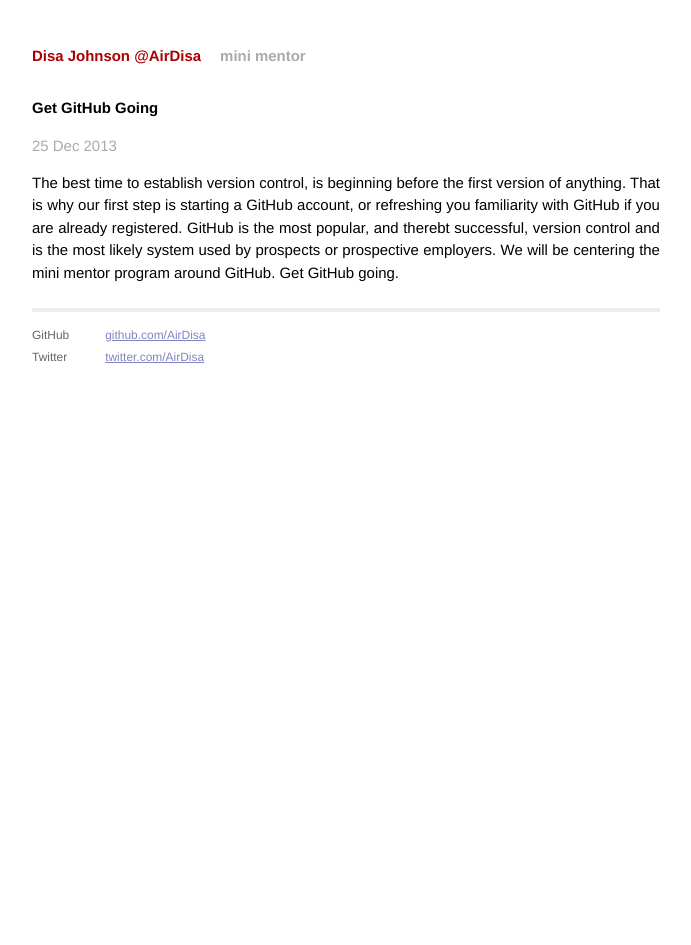
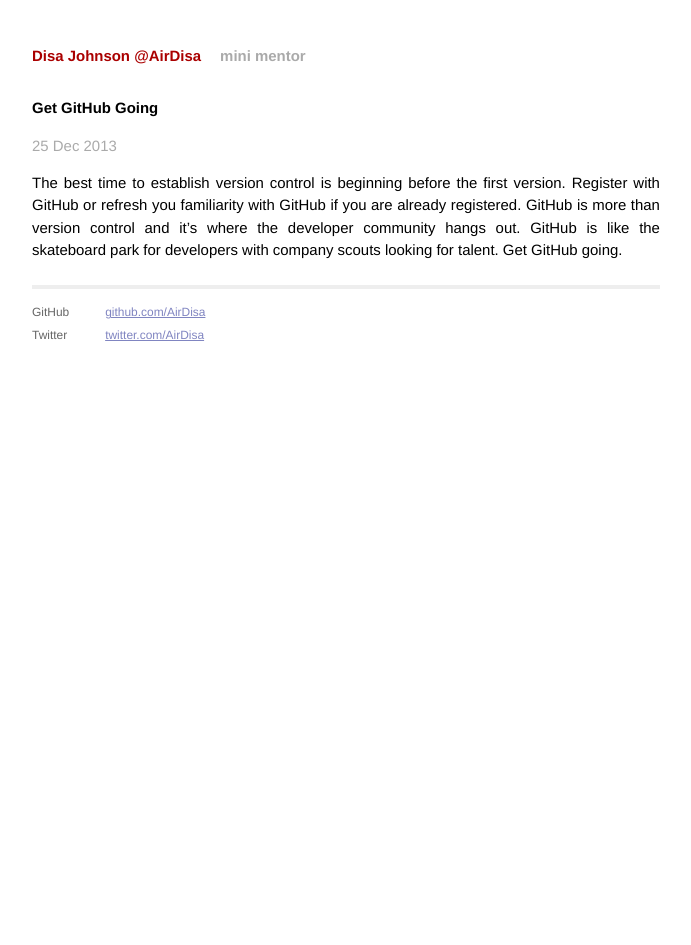
Before and after one commit to AirDisa/airdisa.github.io, a Jekyll site: the page built from _posts/2013-12-25-get-github-going.markdown, in a window 1280 px wide. Shown: the whole page, without its empty margins (294-985 px from the left). Built offline with Jekyll 4.4.1, drawn with Linux system fonts in a browser that asks for light colours; Markdown is read by kramdown in place of the engine named in the settings.

Commit message:
[0.0.23 Blog] Edit 2013-12-25 post

```diff
--- a/_posts/2013-12-25-get-github-going.markdown
+++ b/_posts/2013-12-25-get-github-going.markdown
@@ -6,4 +6,4 @@
 categories: mentor github
 ---
 
-The best time to establish version control, is beginning before the first version of anything. That is why our first step is starting a GitHub account, or refreshing you familiarity with GitHub if you are already registered. GitHub is the most popular, and therebt successful, version control and is the most likely system used by prospects or prospective employers. We will be centering the mini mentor program around GitHub. Get GitHub going.
+The best time to establish version control is beginning before the first version. Register with GitHub or refresh you familiarity with GitHub if you are already registered. GitHub is more than version control and it's where the developer community hangs out. GitHub is like the skateboard park for developers with company scouts looking for talent. Get GitHub going.
```
Also changed, not shown: 1 other file.
